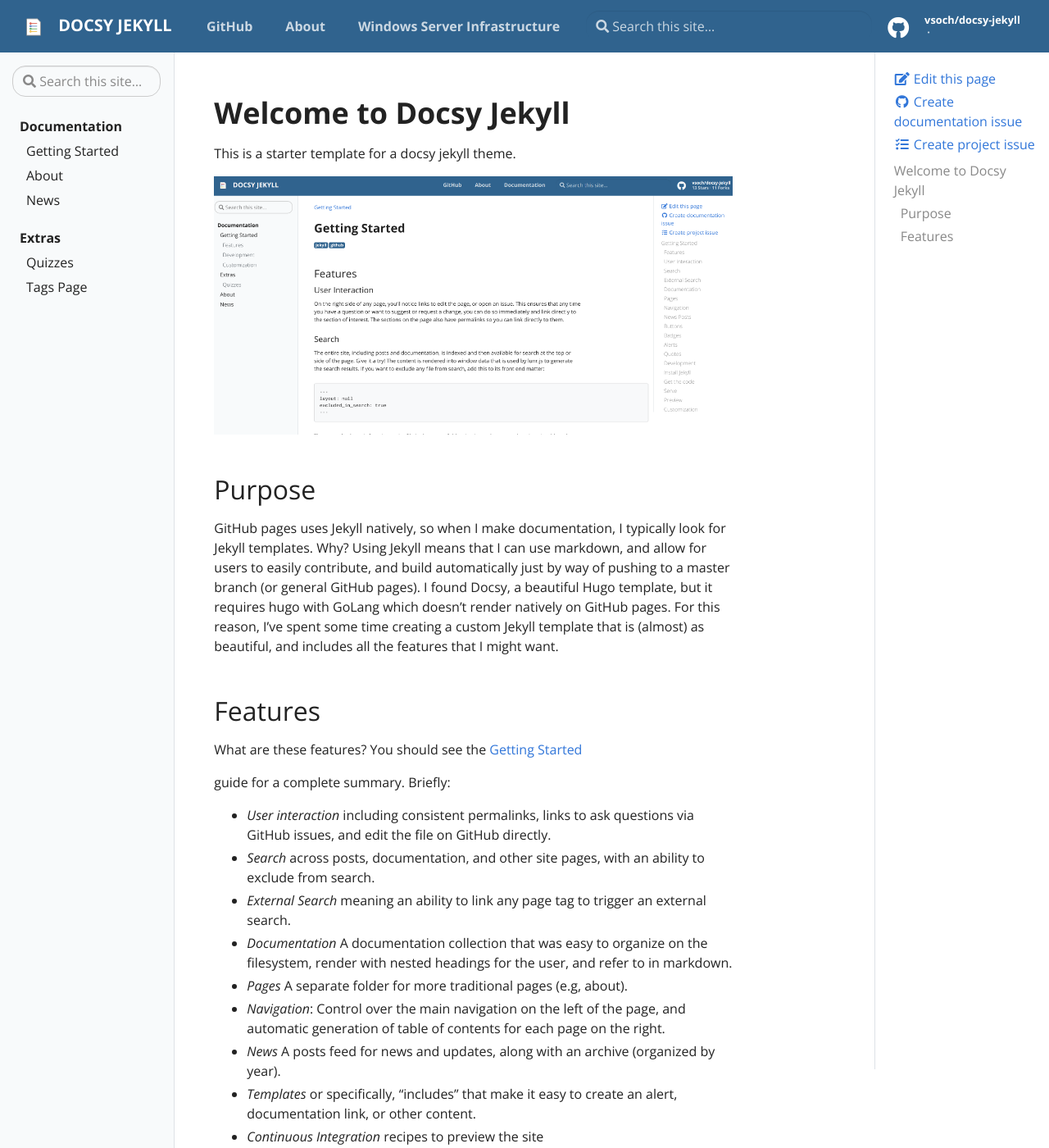
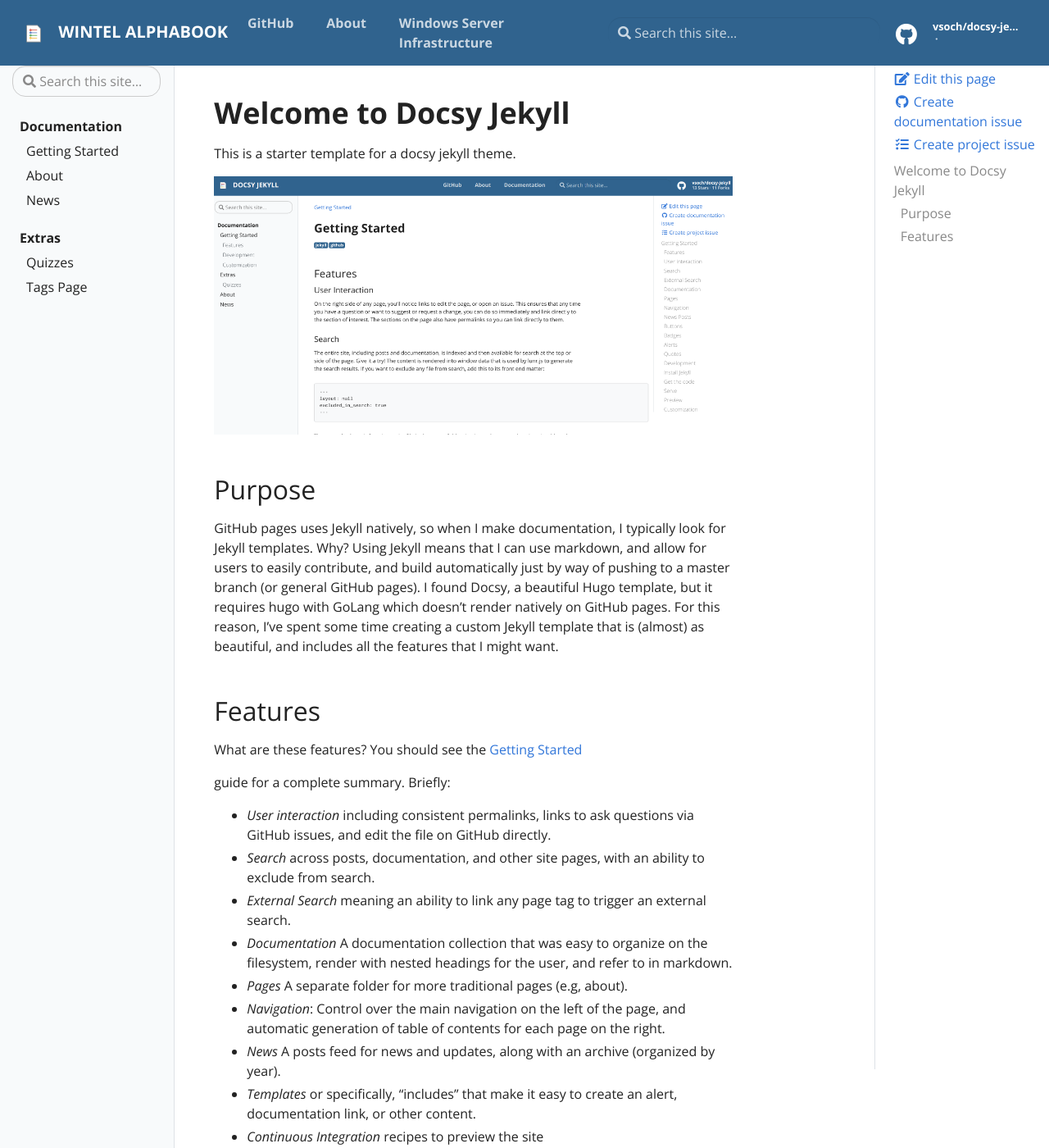
Before and after one commit to SMEwintel/SMEwintel.github.io, a Jekyll site: the page built from pages/index.md, in a window 1280 px wide and 1400 px high. Shown: the whole window at 82% size. Built offline with Jekyll 4.4.1, drawn with Linux system fonts in a browser that asks for light colours; some of the changed text lies outside the part shown.

Commit message:
Update _config.yml

```diff
--- a/_config.yml
+++ b/_config.yml
@@ -14,9 +14,9 @@
 # You can create any custom variable you would like, and they will be accessible
 # in the templates via {{ site.myvariable }}.
 
-title: Docsy Jekyll
+title: Wintel Alphabook
 email: your-email@domain.com
-author: Dinosaur Avocado
+author: Wu Wei
 description: > # this means to ignore newlines until "baseurl:"
   Write an awesome description for your new site here. You can edit this
   line in _config.yml. It will appear in your document head meta (for
@@ -34,13 +34,8 @@ github_user: "vsoch"
 github_repo: "docsy-jekyll"
 github_branch: "master"
 
-# Optional
-twitter: vsoch
-linkedin: vsochat
-dockerhub: vanessa
-
 # Should there be feedback buttons at the bottom of pages?
-feedback: true
+feedback: false
 
 # Link to a privacy policy in footer, uncomment and define if wanted
 # privacy: https://domain.com/privacy
```
